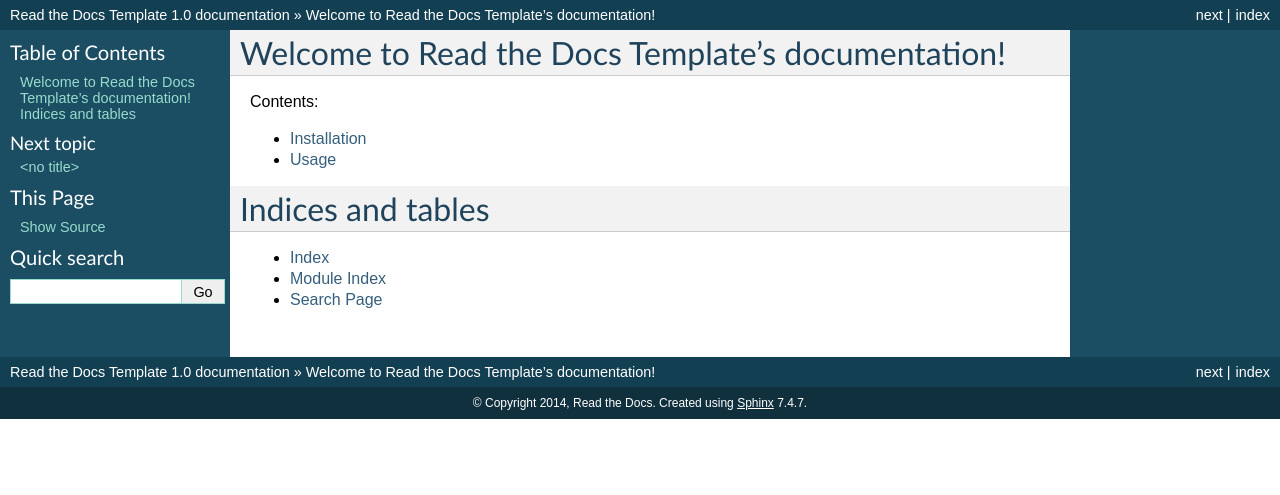
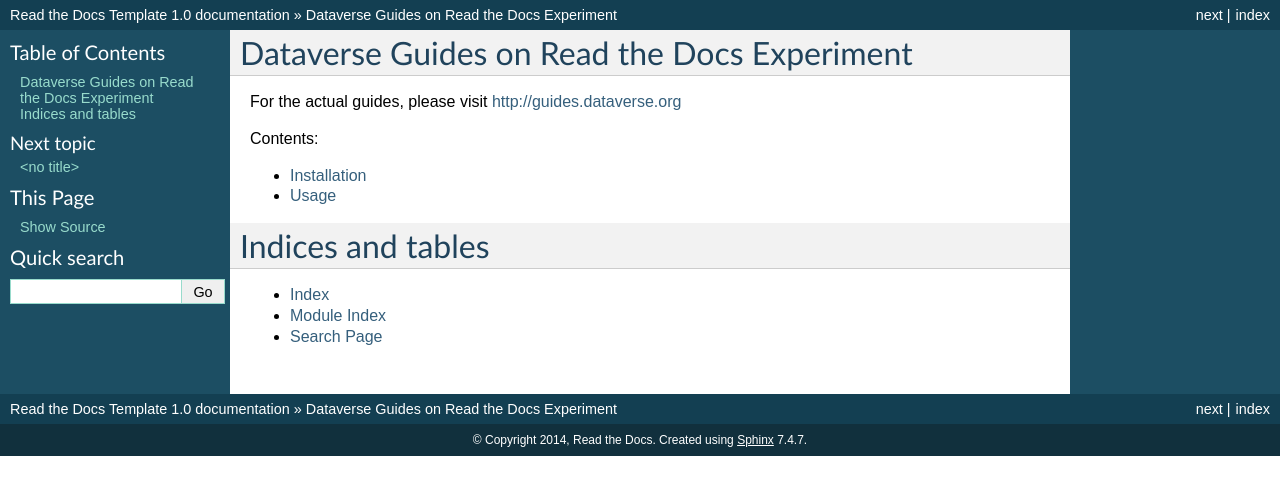
Before and after one commit to IQSS/guides.dataverse.org, a Sphinx documentation site: the page built from docs/index.rst, in a window 1280 px wide. Shown: the top 495 px of the page. Built offline with Sphinx 7.4.7, drawn with Linux system fonts in a browser that asks for light colours.

Commit message:
link to the real guides

```diff
--- a/docs/index.rst
+++ b/docs/index.rst
@@ -3,8 +3,10 @@
    You can adapt this file completely to your liking, but it should at least
    contain the root `toctree` directive.
 
-Welcome to Read the Docs Template's documentation!
-==================================================
+Dataverse Guides on Read the Docs Experiment
+============================================
+
+For the actual guides, please visit http://guides.dataverse.org
 
 Contents:
 
```
